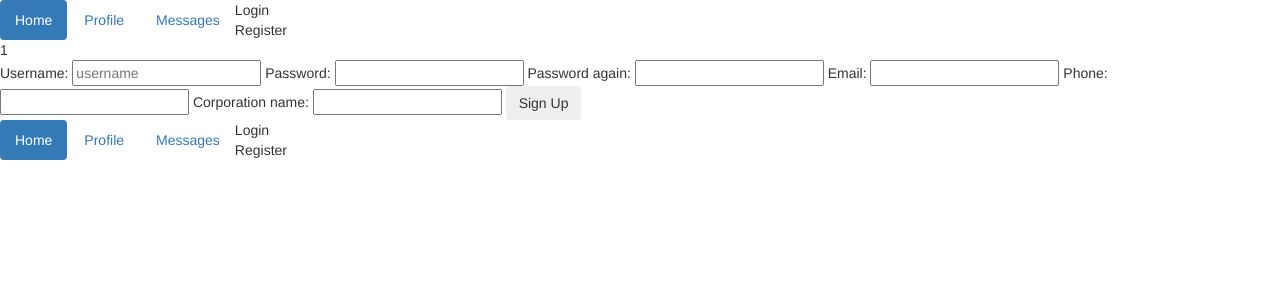
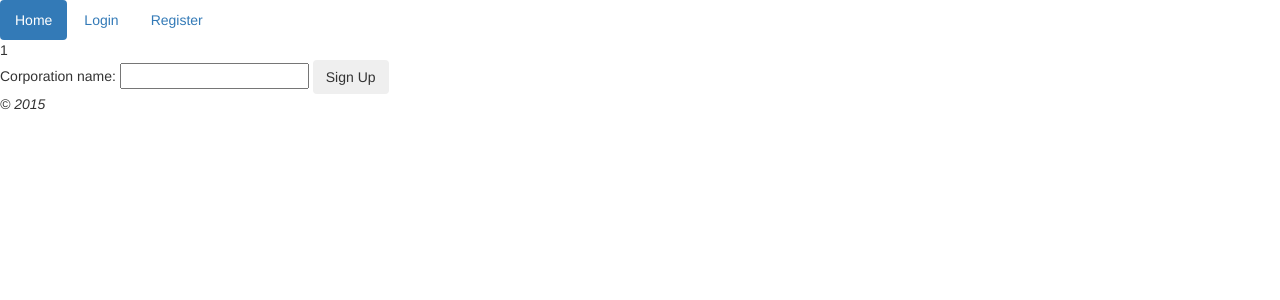
Before and after one commit to lyuyue/DBproject, a CodeIgniter app: page /database/index.php/userinformation/registerCorporate/1 in a window 1280 px wide. Shown: the top 300 px of the page. Run offline with CodeIgniter, Linux system fonts and the light colour scheme; some libraries are stand-ins or nearby versions.

Commit message:
Login&Register Button

```diff
--- a/application/controllers/UserInformation.php
+++ b/application/controllers/UserInformation.php
@@ -88,32 +88,25 @@
             if (isset($msg)) {
                 $data['msg'] = $msg;
             }
-            if (isset($_SESSION)) {
-                $this->session->sess_destroy();
-            }
 
             $this->load->view('templates/header', $data);
             $this->load->view('new_corporate', $data);
-            $this->load->view('templates/header');
+            $this->load->view('templates/footer');
         }
 
         public function registerCorporateSubmit() {
-            $username = $_POST['username'];
-            $password = $_POST['pwd'];
-            $email = $_POST['email'];
-            $phone = $_POST['phone'];
             $corpname = $_POST['corpname'];
+            $id = $_SESSION['id'];
 
-            if ($this->IndividualUser->notUniqueUsername($username)) {
-                $this->registerIndividual("Username has been registered.");
-            } else {
-                $this->IndividualUser->registerCorporate($username, $password, $email, $phone, $corpname);
-                $data['title'] = "Login";
-                $data['msg'] = "Successfully registered, please Login.";
-                $this->load->view('templates/header', $data);
-                $this->load->view('login', $data);
-                $this->load->view('templates/footer');
-            }
+            $this->session->sess_destroy();
+
+            $this->IndividualUser->registerCorporate($id, $corpname);
+            $data['title'] = "Login";
+            $data['msg'] = "Successfully registered, please Login.";
+            $this->load->view('templates/header', $data);
+            $this->load->view('login', $data);
+            $this->load->view('templates/footer');
+
         }
 
         public function viewUnverifiedCorp() {
--- a/application/models/IndividualUser.php
+++ b/application/models/IndividualUser.php
@@ -61,23 +61,16 @@ class IndividualUser extends CI_Model {
         $this->db->insert('IndividualUser', $data);
     }
 
-    public function registerCorporate($username='', $password='', $email='', $phone='', $corpname='') {
+    public function registerCorporate($id='', $corpname='') {
         $data['userType'] = 3;
-        $this->db->insert('User', $data);
-        $id = $this->db->insert_id();
-        $data = array(
-            'id' => $id,
-            'username' => $username,
-            'password' => $password,
-            'email' => $email,
-            'phone' => $phone
-        );
-        $this->db->insert('IndividualUser', $data);
+        $sql = "update User set usertype =3 where id = $id";
+        $this->db->query($sql);
         $data = array(
             'id' => $id,
             'corpName' => $corpname,
             'verified' => 0,
-            'registeredTime' => date('Y-m-d')
+            'registeredTime' => date('Y-m-d'),
+            'applicationTime' => date('Y-m-d'),
         );
         $this->db->insert('CorporateUser', $data);
     }
--- a/application/views/new_corporate.php
+++ b/application/views/new_corporate.php
@@ -8,11 +8,6 @@
 ?>
     <?php echo $msg; ?>
     <?php echo form_open("UserInformation/registerCorporateSubmit"); ?>
-        Username:   <input type="text" name="username" value="" size="20" placeholder="username">
-        Password:   <input type="password" name="pwd" id="pwd" value="" size=20>
-        Password again: <input type="password" name="pwd_again" id="new_pwd_again" value="" size="20">
-        Email:      <input type="text" name="email" value="" size="20">
-        Phone:      <input type="text" name="phone" value="" size="20">
         Corporation name: <input type="text" name="corpname" value="" size="20">
         <input type="submit" name="btnLogin" class="btn" value = "Sign Up">
     </form>
--- a/application/views/templates/header.php
+++ b/application/views/templates/header.php
@@ -30,8 +30,14 @@
 <body>
     <ul class="nav nav-pills">
         <li role="presentation" class="active"><a href="#">Home</a></li>
-        <li role="presentation"><a href="#">Profile</a></li>
-        <li role="presentation"><a href="#">Messages</a></li>
+        <?php
+            if (! isset($_SESSION['login'])) {
+                $url = site_url('login');
+                echo '<li role="presentation"><a href="'.$url.'">Login</a></li>';
+                $url = site_url('UserInformation/registerIndividual');
+                echo '<li role="presentation"><a href="'.$url.'">Register</a></li>';
+            }
+        ?>
         <?php
             if (isset($_SESSION['login']) && $_SESSION['login'] == 1) {
             echo '<li class="">
@@ -41,6 +47,10 @@
                     echo '<li><a href = "'.$url.'">My Profile</a></li>';
                     $url = site_url("UserInformation/resetPassword");
                     echo '<li><a href = "'.$url.'">Reset Password</a></li>';
+                    if ($_SESSION['usertype'] == 2) {
+                        $url = site_url("UserInformation/registerCorporate");
+                        echo '<li><a href = "'.$url.'">Corporate Application</a></li>';
+                    }
                     echo '<li role="separator" class="divider"></li>';
                     $url = site_url("HouseInformation/viewMyPosts");
                     echo '<li><a href="'.$url.'">My Posts</a></li>';
@@ -54,12 +64,4 @@
                 </li>';
             }
         ?>
-        <?php
-            if (! isset($_SESSION['login'])) {
-                echo '<div class="pull-right>';
-                echo '<li role="presentation" class="active">Login</li>';
-                echo '<li role="presentation">Register</li>';
-                echo '</div>';
-            }
-        ?>
     </ul>
```
Also changed, not shown: application/views/main.php (+31 -8 lines).
